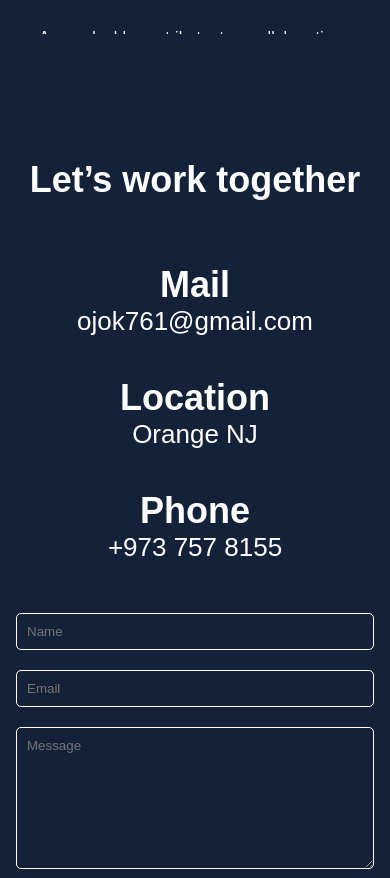
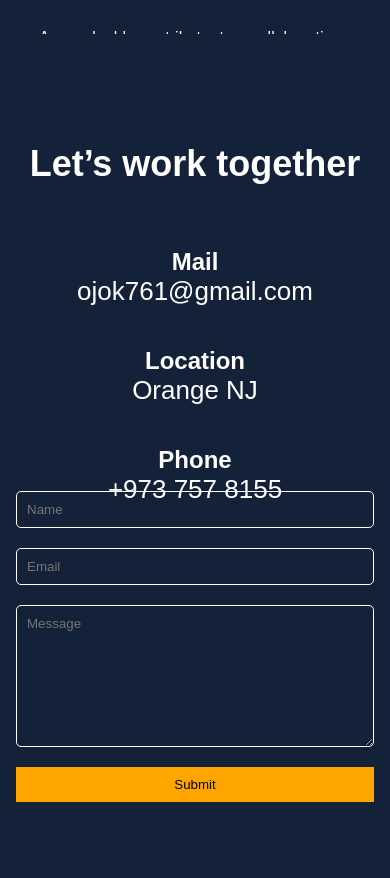
Before and after one commit to kenny5144/KennysPortfolio, a React (Vite) app in the folder myWebsite/: page / in a window 390 px wide. Shown: the part 4314-5192 px from the top of the page. Built offline with nearby package versions, Linux system fonts and the light colour scheme.

Commit message:
contact issues fixed

```diff
--- a/myWebsite/src/components/contact/contact.scss
+++ b/myWebsite/src/components/contact/contact.scss
@@ -37,14 +37,14 @@
 
       @media (max-width:767px) {
         font-size: 36px;
-        margin-top: 2rem;
+        margin-top: 1rem;
       }
     }
-    h2{
-      @media (max-width:767px) {
-        font-size: 36px;
-      }
-    }
+    // h2{
+    //   @media (max-width:767px) {
+    //     font-size: 36px;
+    //   }
+    // }
 
     span {
       font-weight: 300;
@@ -61,6 +61,7 @@
     @media (max-width:767px){
       // padding: 50px;
       width: 100%;
+      margin-top: -4rem;
     }
 
 
```
